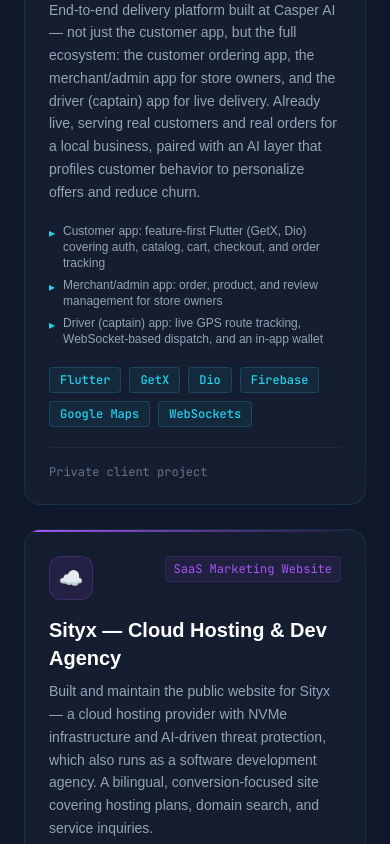
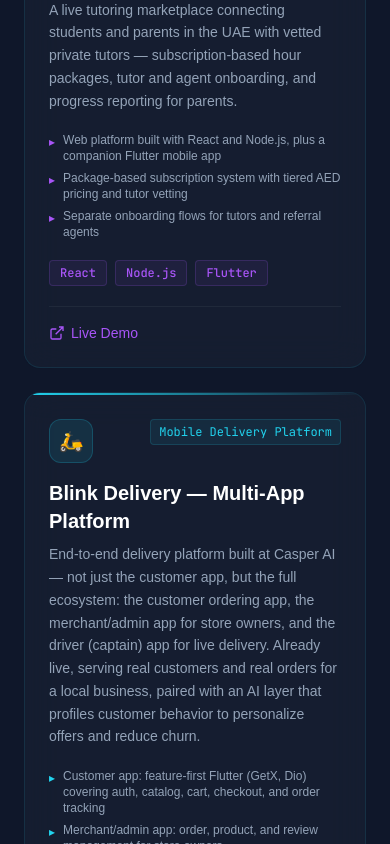
Before and after one commit to r1356-w/Rand-Portfolio, a React (Create React App) app: page / in a window 390 px wide. Shown: the part 1600-2444 px from the top of the page. Built offline with nearby package versions, Linux system fonts and the light colour scheme; no server answers; a web font is replaced by a local one.

Commit message:
Add Hebr private tutoring platform project card
Live full-stack marketplace (React/Node.js web + Flutter mobile)
connecting students with vetted private tutors, operating in the
UAE. Verified live at hebr-w.com.

```diff
--- a/src/components/Projects/Projects.js
+++ b/src/components/Projects/Projects.js
@@ -4,6 +4,24 @@
 import SectionLabel from "../UI/SectionLabel";
 
 const projects = [
+  {
+    id: 10,
+    title: "Hebr — Private Tutoring Platform",
+    icon: "📚",
+    type: "Full-Stack Web & Mobile Platform",
+    description:
+      "A live tutoring marketplace connecting students and parents in the UAE with vetted private tutors — subscription-based hour packages, tutor and agent onboarding, and progress reporting for parents.",
+    highlights: [
+      "Web platform built with React and Node.js, plus a companion Flutter mobile app",
+      "Package-based subscription system with tiered AED pricing and tutor vetting",
+      "Separate onboarding flows for tutors and referral agents",
+    ],
+    stack: ["React", "Node.js", "Flutter"],
+    accent: "#A855F7",
+    accentRgb: "168,85,247",
+    github: null,
+    live: "https://hebr-w.com",
+  },
   {
     id: 6,
     title: "Blink Delivery — Multi-App Platform",
```
